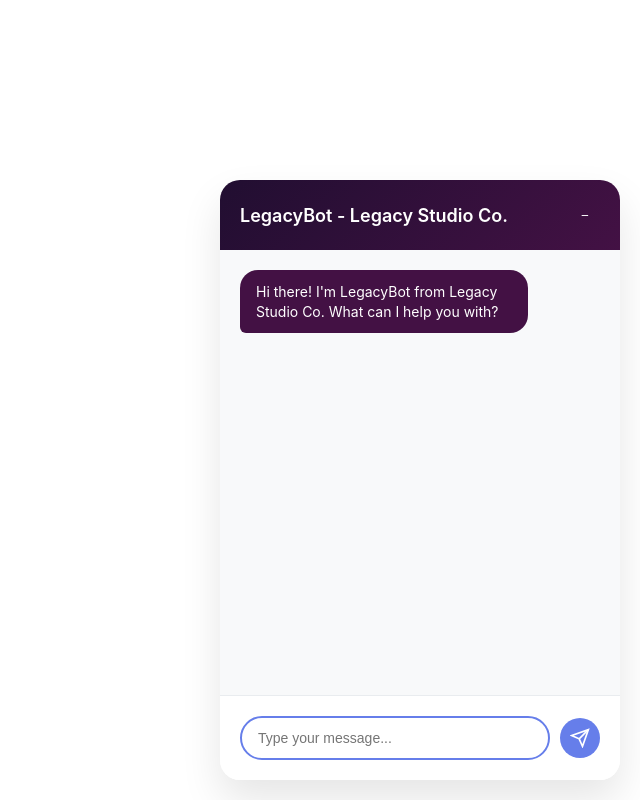
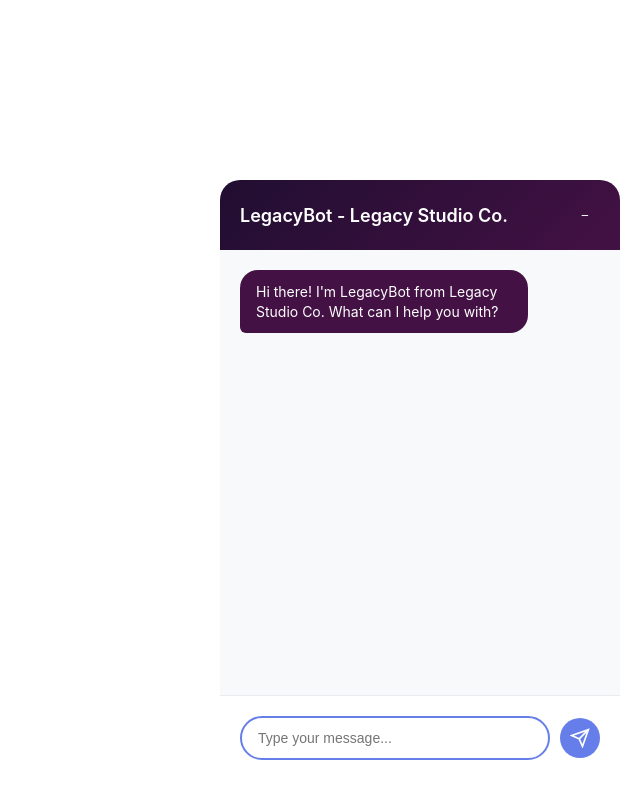
Before and after one commit to KingdomConf/legacy-chatbot, a website: page index.html in a window 1280 px wide. Both pictures are taken after a click on the button 1235 px from the left and 755 px from the top of the page. Shown: the whole page, without its empty margins (640-1280 px from the left). Drawn offline with Linux system fonts and the light colour scheme.

Commit message:
Update index.html

```diff
--- a/index.html
+++ b/index.html
@@ -22,7 +22,7 @@
       height: 600px;
       background: white;
       border-radius: 20px;
-      box-shadow: 0 20px 40px rgba(0, 0, 0, 0.1);
+      box-shadow: 0 20px 40px rgba(0, 0, 0, 0);
       display: flex;
       flex-direction: column;
       overflow: hidden;
```
